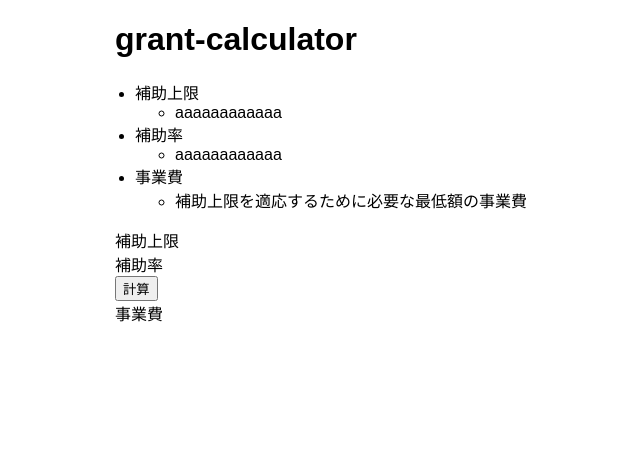
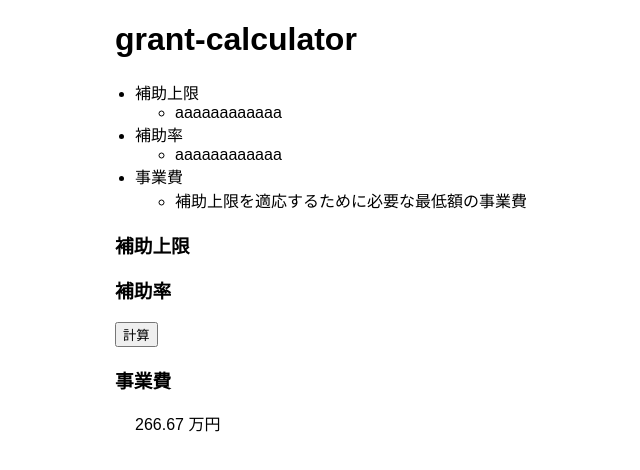
Before and after one commit to wasabina67/grant-calculator, a React (Create React App) app: page / in a window 1280 px wide. Shown: the top 470 px of the page, without its empty margins (275-915 px from the left). Built offline with nearby package versions, Linux system fonts and the light colour scheme.

Commit message:
Update src/App.js

```diff
--- a/src/App.js
+++ b/src/App.js
@@ -17,16 +17,17 @@ function App() {
         </ul>
       </ul>
       <div>
-        補助上限
+        <h3>補助上限</h3>
       </div>
       <div>
-        補助率
+        <h3>補助率</h3>
       </div>
       <button>
         計算
       </button>
       <div>
-        事業費
+        <h3>事業費</h3>
+        <p style={{ "margin": "0px 0px 0px 20px" }}>266.67 万円</p>
       </div>
     </div>
   );
```
